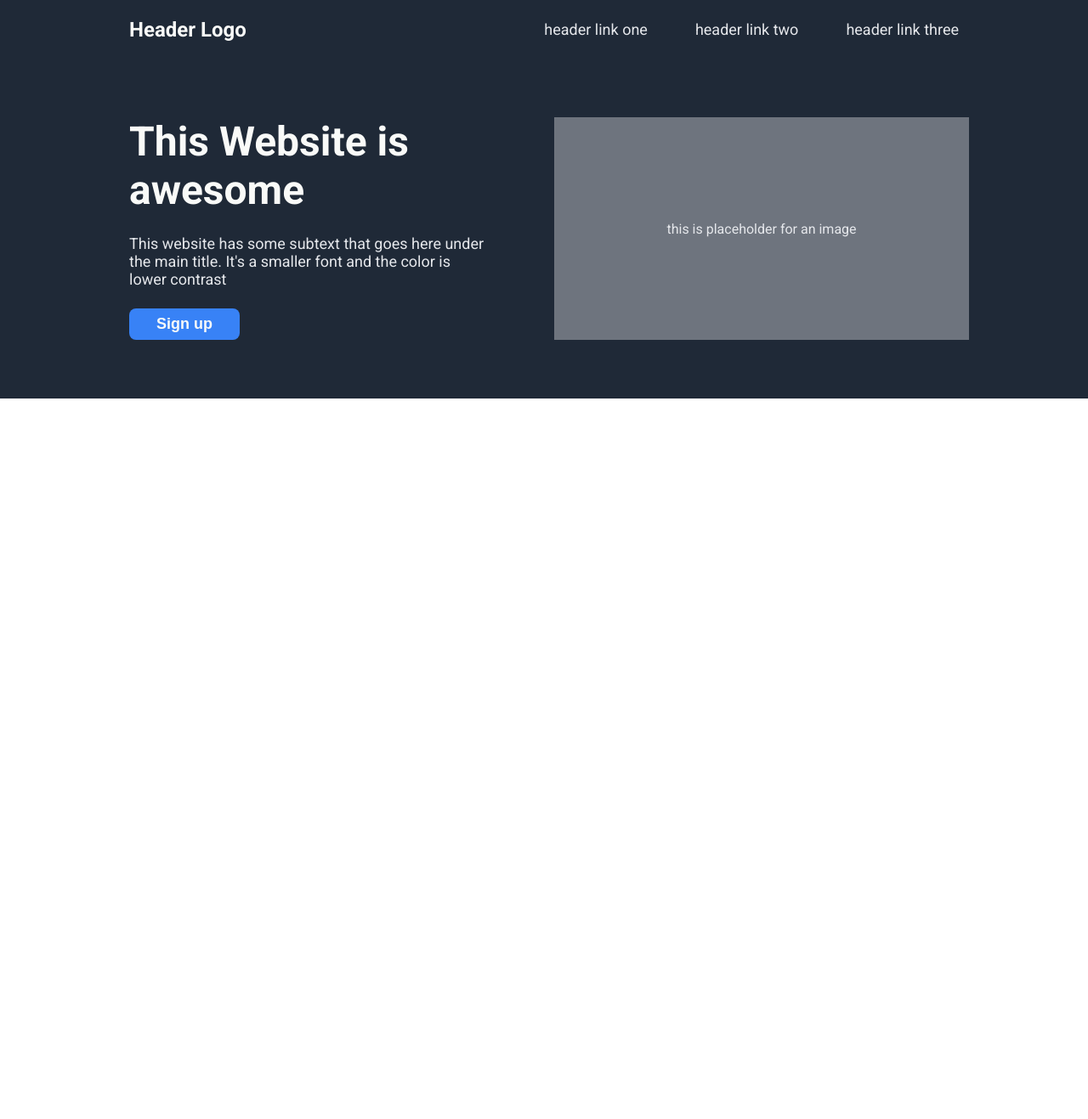
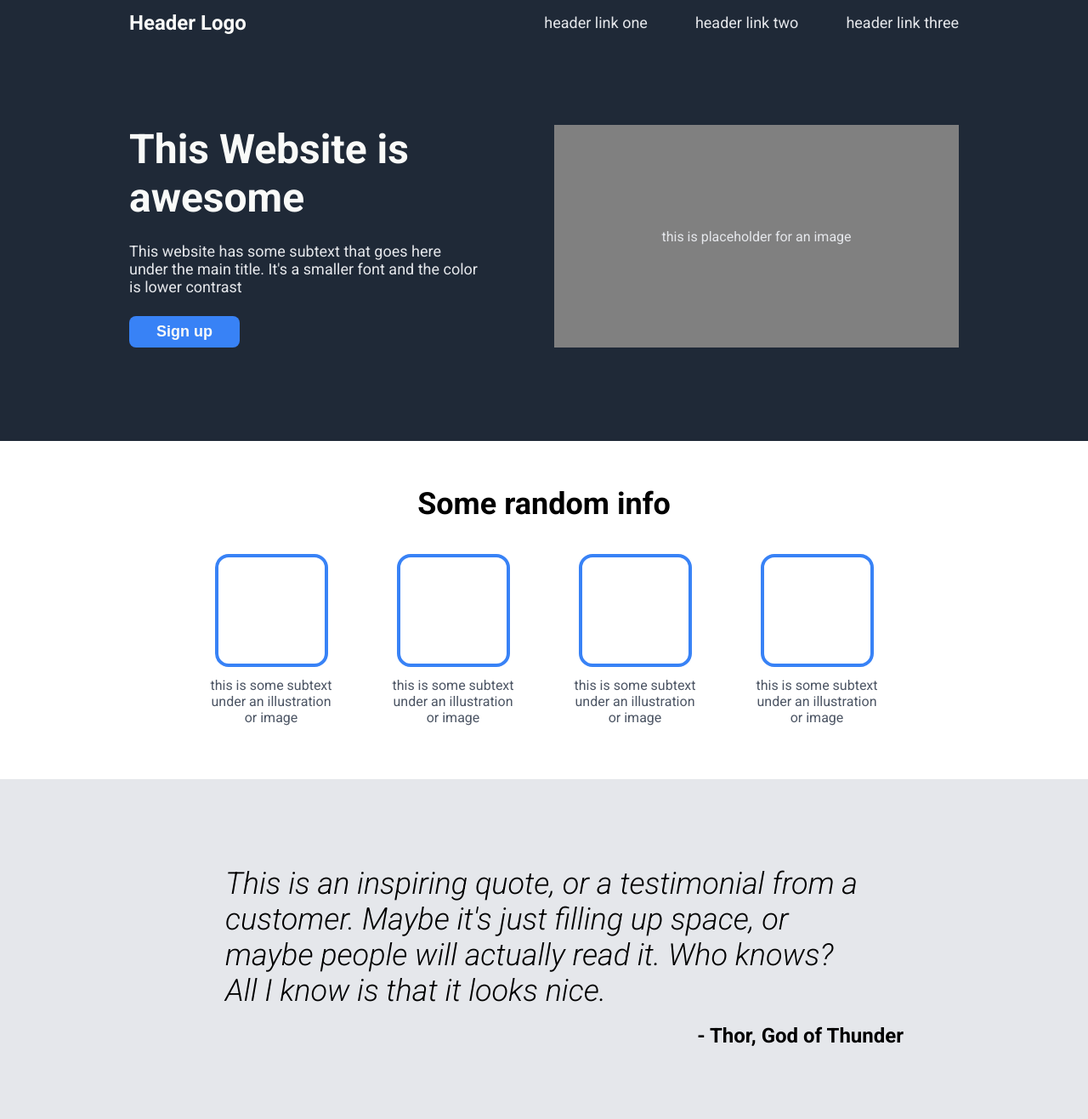
Before and after one commit to alegrit/landing, a plain HTML site: page index.html in a window 1280 px wide. Shown: the whole page at 85% size. Before the commit the page ends 800 px from the top, so only its background shows below. Drawn offline with Linux system fonts and the light colour scheme.

Commit message:
Add info & quote section with styling

```diff
--- a/index.html
+++ b/index.html
@@ -18,7 +18,7 @@
         </ul>
       </div>
     </div>
-    <div class="hero">
+    <section class="hero">
       <div class="hero-content">
         <div class="hero-info">
           <h1>This Website is awesome</h1>
@@ -32,6 +32,45 @@
           this is placeholder for an image
         </div>
       </div>
-    </div>
+    </section>
+    <section class="info">
+      <h2>Some random info</h2>
+      <div class="cards">
+        <div class="card">
+          <div class="info-image-place-holder"></div>
+          <div class="info-image-description">
+            this is some subtext under an illustration or image
+          </div>
+        </div>
+        <div class="card">
+          <div class="info-image-place-holder"></div>
+          <div class="info-image-description">
+            this is some subtext under an illustration or image
+          </div>
+        </div>
+        <div class="card">
+          <div class="info-image-place-holder"></div>
+          <div class="info-image-description">
+            this is some subtext under an illustration or image
+          </div>
+        </div>
+        <div class="card">
+          <div class="info-image-place-holder"></div>
+          <div class="info-image-description">
+            this is some subtext under an illustration or image
+          </div>
+        </div>
+      </div>
+    </section>
+    <section class="quote">
+      <div class="quote-content">
+        <p>
+          This is an inspiring quote, or a testimonial from a customer. Maybe
+          it's just filling up space, or maybe people will actually read it. Who
+          knows? All I know is that it looks nice.
+        </p>
+        <div class="quote-author">- Thor, God of Thunder</>
+      </div>
+    </section>
   </body>
 </html>
--- a/style.css
+++ b/style.css
@@ -1,4 +1,15 @@
 @import url("https://fonts.googleapis.com/css2?family=Roboto:ital,wght@0,400;0,700;1,300&display=swap");
+
+:root {
+  --background: #1f2937;
+  --hover-background: #303c50;
+  --font-primary: #f9faf8;
+  --font-background-secondary: #e5e7eb;
+  --font-tertiary: #4c5564;
+  --button-call-to-action: #3882f6;
+  --hover-button: #376bbd;
+  --white: #fff;
+}
 
 body {
   display: flex;
@@ -7,11 +18,15 @@ body {
   margin: 0;
 }
 
+.header-content,
+.hero-content {
+  flex-basis: 1000px;
+}
+
 /* HEADER */
-
 .header,
 .hero {
-  background-color: #1f2937;
+  background-color: var(--background);
   display: flex;
   justify-content: center;
 }
@@ -20,18 +35,17 @@ body {
   display: flex;
   justify-content: space-between;
   align-items: center;
-  flex-basis: 1000px;
-  padding: 8px;
 }
 
 a {
   text-decoration: none;
   padding: 8px 12px;
   transition: 300ms;
+  text-align: center;
 }
 
 .nav-links a:hover {
-  background-color: #303c50;
+  background-color: var(--hover-background);
   border-radius: 8px;
 }
 
@@ -43,49 +57,49 @@ ul {
 
 .logo {
   font-size: 24px;
+  text-align: center;
 }
 
 .nav-links a,
-p {
-  color: #e5e7eb;
+p.hero-description {
+  color: var(--font-background-secondary);
   font-size: 18px;
 }
 
 .logo a {
-  color: #f9faf8;
+  color: var(--font-primary);
   font-weight: 700;
 }
 
-/* HERO  48px extra-bold #F9FAF8 */
-
+/* HERO */
 h1 {
-  color: #f9faf8;
+  color: var(--font-primary);
   font-size: 48px;
   font-weight: 700;
 }
 
 .hero {
-  /* padding: 64px 0 100px 0; */
   display: flex;
-  height: 400px;
+  height: 450px;
   justify-content: center;
   align-items: center;
+  padding-bottom: 16px;
 }
 
 .hero-content {
   display: flex;
-  flex-basis: 1000px;
   align-items: center;
 }
 
 .hero-image-place-holder {
   align-items: center;
   align-self: stretch;
-  background-color: #6e747e;
-  color: #e5e7eb;
+  background-color: gray;
+  color: var(--font-background-secondary);
   display: flex;
   justify-content: center;
   width: 50%;
+  margin: 0 12px;
 }
 
 .hero-info {
@@ -94,12 +108,13 @@ h1 {
   width: 50%;
 }
 
-.hero-description, .hero-info h1 {
+.hero-description,
+.hero-info h1 {
   margin: 0 64px 24px 0;
 }
 
 .hero-button {
-    background-color: #3882F6;
+  background-color: var(--button-call-to-action);
   border: 0;
   border-radius: 8px;
   cursor: pointer;
@@ -111,5 +126,84 @@ h1 {
 }
 
 .hero-button:hover {
-    background-color: #376bbd;
+  background-color: var(--hover-button);
 }
+
+/* INFO */
+.info {
+  background-color: var(--white);
+  display: flex;
+  justify-content: center;
+  align-items: center;
+  flex-direction: column;
+  min-height: 350px;
+  padding-bottom: 48px;
+}
+
+h2 {
+  font-size: 36px;
+  font-weight: 700;
+  margin: 38px 0;
+  text-align: center;
+}
+
+.info-image-place-holder {
+  border: 2px;
+  width: 125px;
+}
+
+.cards {
+  display: flex;
+  flex-wrap: wrap;
+  justify-content: center;
+  gap: 64px;
+}
+
+.card {
+  display: flex;
+  flex-direction: column;
+  align-items: center;
+  gap: 12px;
+}
+
+.card .info-image-place-holder{
+ border: solid 4px var(--button-call-to-action);
+ border-radius: 16px;
+ aspect-ratio: 1/1;
+}
+
+.info-image-description {
+  text-align: center;
+  width: 150px;
+  color: var(--font-tertiary);
+}
+
+/* QUOTE */
+
+.quote {
+  background-color: var(--font-background-secondary);
+  display: flex;
+  flex-direction: column;
+  justify-content: center;
+  align-items: center;
+  min-height: 400px;
+}
+
+.quote-content {
+  display: flex;
+  flex-direction: column;
+}
+
+.quote-content p {
+  font-size: 36px;
+  font-weight: 300;
+  font-style: italic;
+  margin: 18px 48px;
+  width: 750px;
+}
+
+div.quote-author {
+  align-self: flex-end;
+  font-size: 24px;
+  font-weight: 700;
+}
```
Lines whose indentation alone changed are shown as unchanged.
